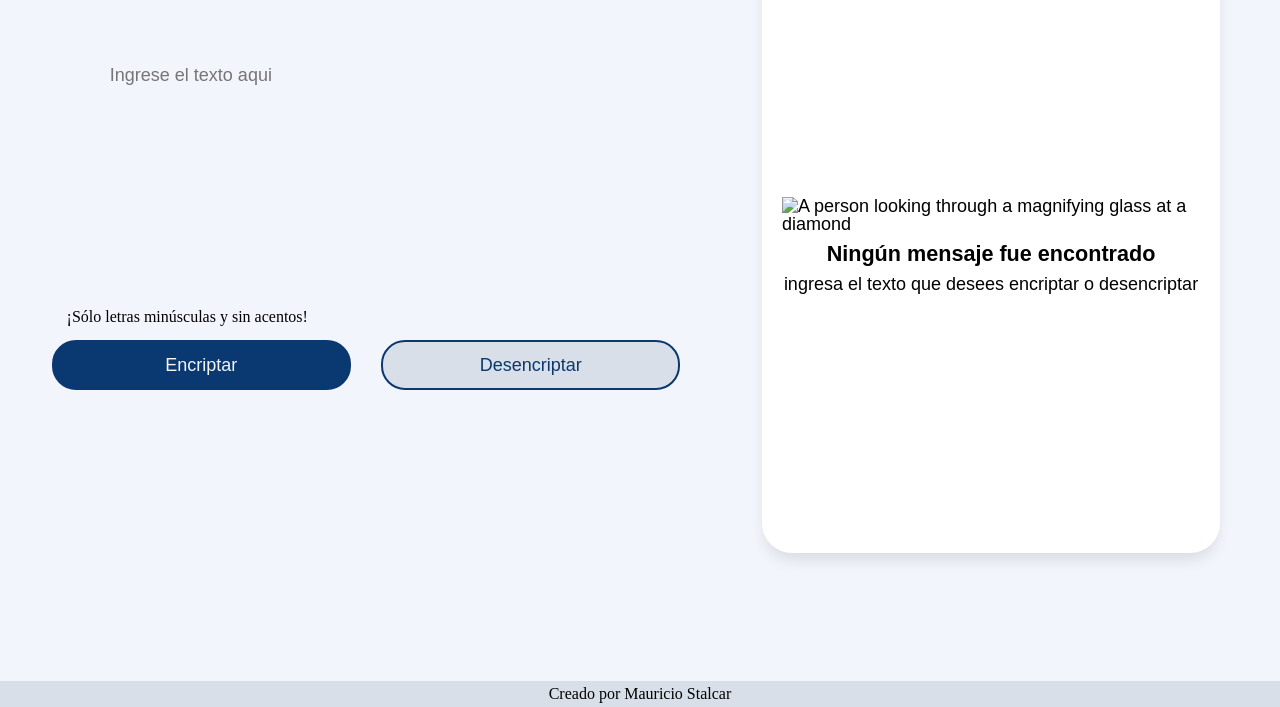
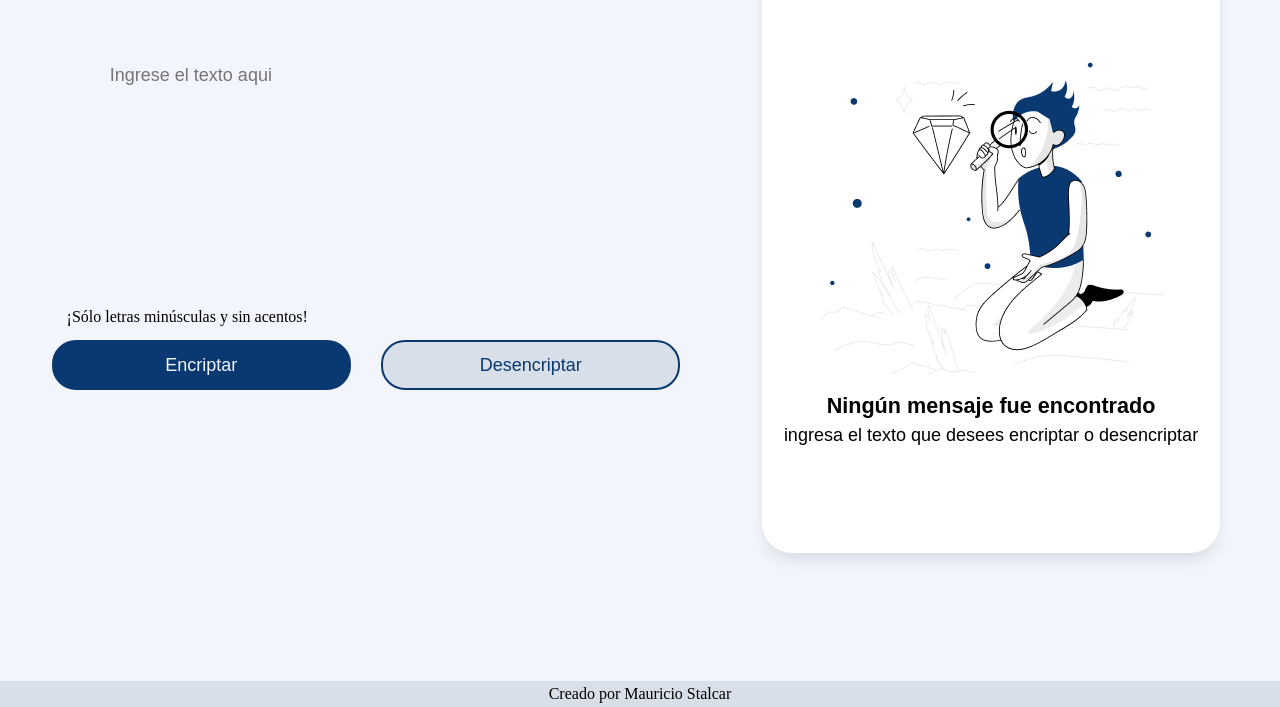
Before and after one commit to Mawryshub/Alura-Challenge-Codificador, a plain HTML site: page index.html in a window 1280 px wide. Shown: the part 93-800 px from the top of the page. Drawn offline with Linux system fonts and the light colour scheme; the site is published under a folder, as on GitHub Pages, so addresses that start at the root find nothing.

Commit message:
fixed broken image

```diff
--- a/index.html
+++ b/index.html
@@ -26,7 +26,7 @@
     </div>
     <div class="content-right">
     <aside id="aside">
-        <img id="aside-img" src="/images/person.PNG" alt="A person looking through a magnifying glass at a diamond">
+        <img id="aside-img" src="./images/person.PNG" alt="A person looking through a magnifying glass at a diamond">
         <h3 id="asideTitle">Ningún mensaje fue encontrado</h3>
         <p id="asideText">ingresa el texto que desees encriptar o desencriptar</p>
         <button id="copy">Copiar</button>
```
